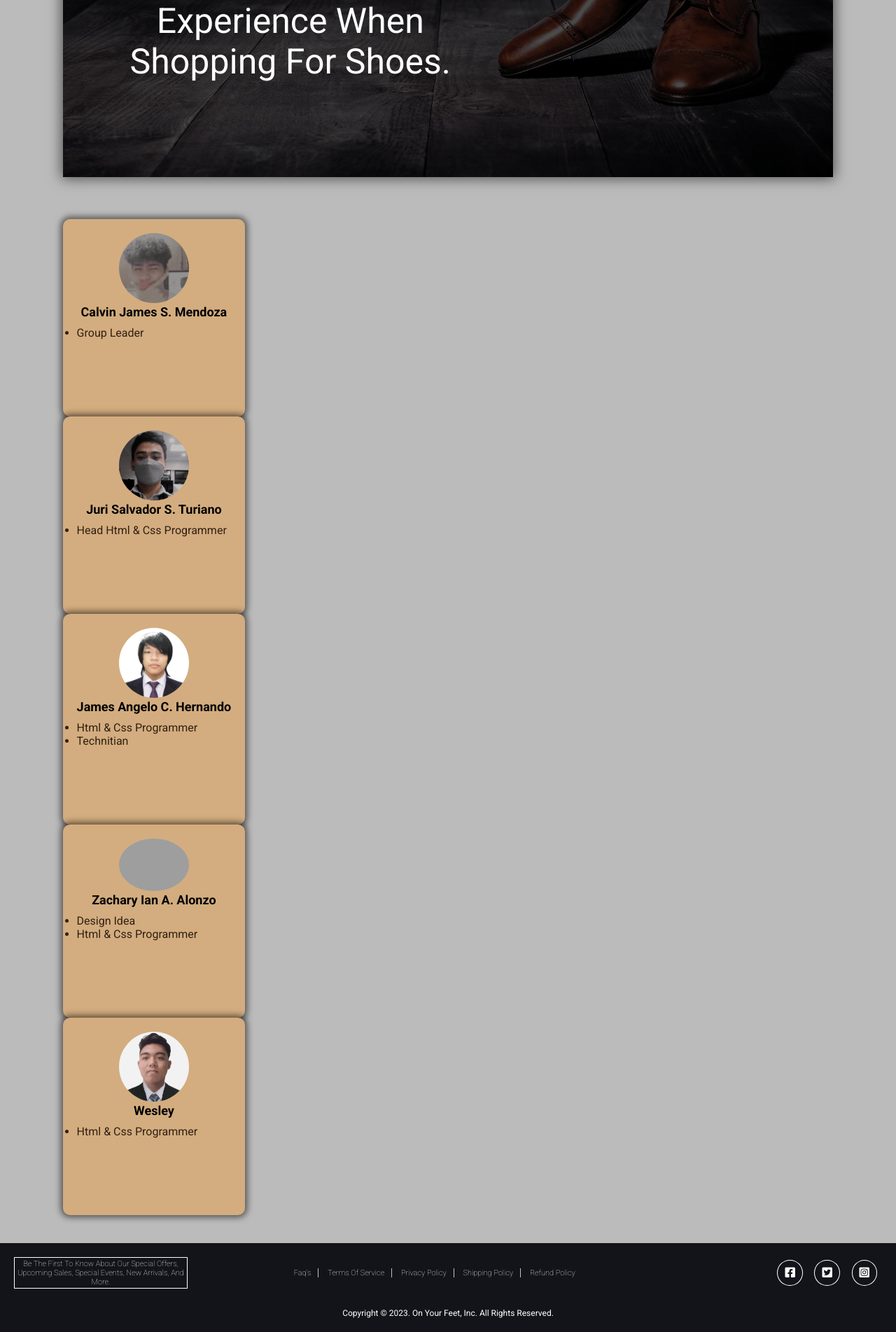
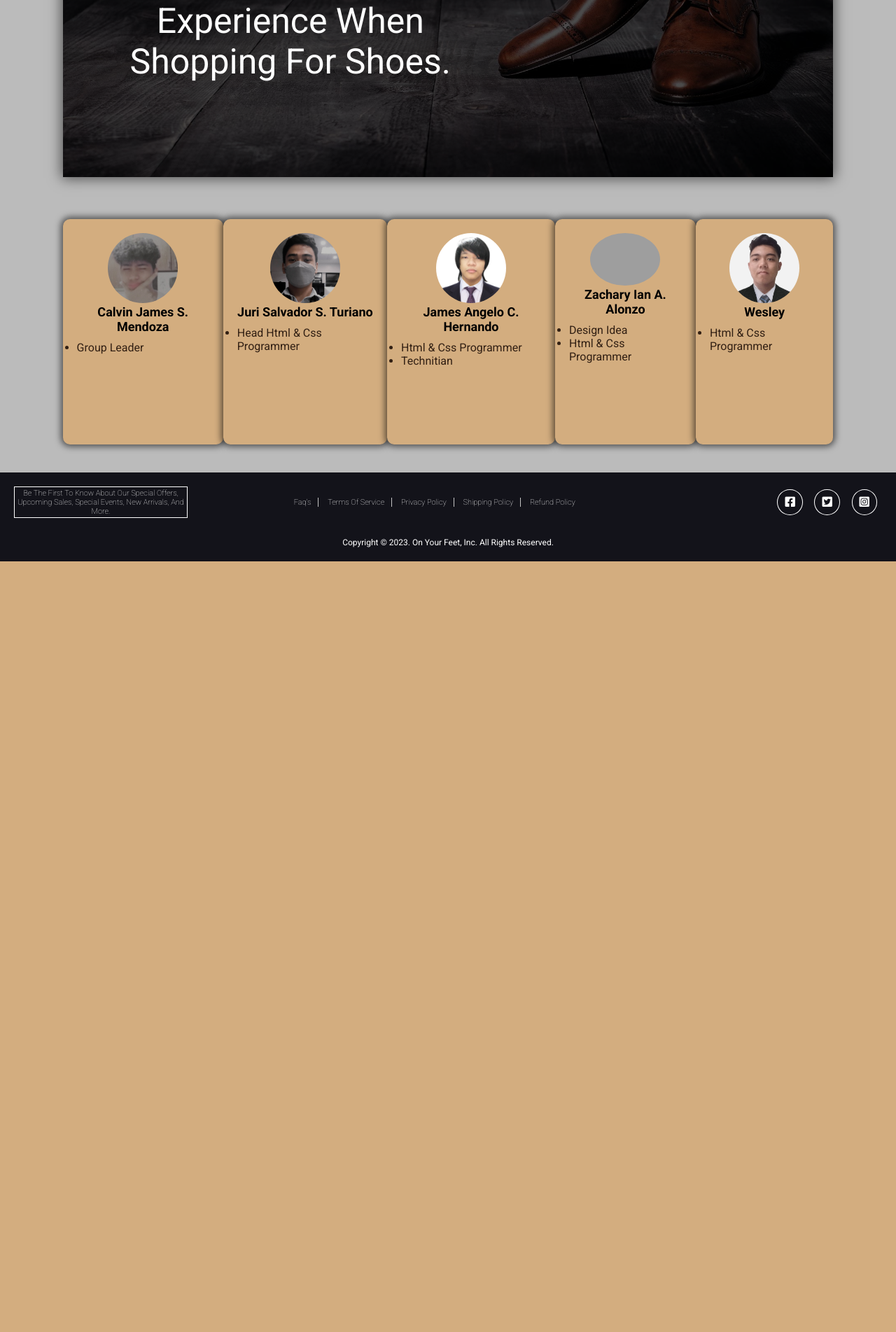
Before and after one commit to Airtrickster/shoebox-onyourfeet, a PHP site: page /about.html in a window 1280 px wide. Shown: the part 1054-2957 px from the top of the page at 70% size. After the commit the page ends 1856 px from the top, so only its background shows below. Run offline with PHP 8.4, Linux system fonts and the light colour scheme; grey boxes are pictures that could not be loaded.

Commit message:
fix minor about

```diff
--- a/css/style.css
+++ b/css/style.css
@@ -624,10 +624,14 @@
     }
 
     .members{
+
+        margin: 20px 0px;
+    }
+
+    .vertical{
         display: flex;
         justify-content: space-between;
         text-align: center;
-        margin: 20px 0px;
     }
 
     .card{
```
